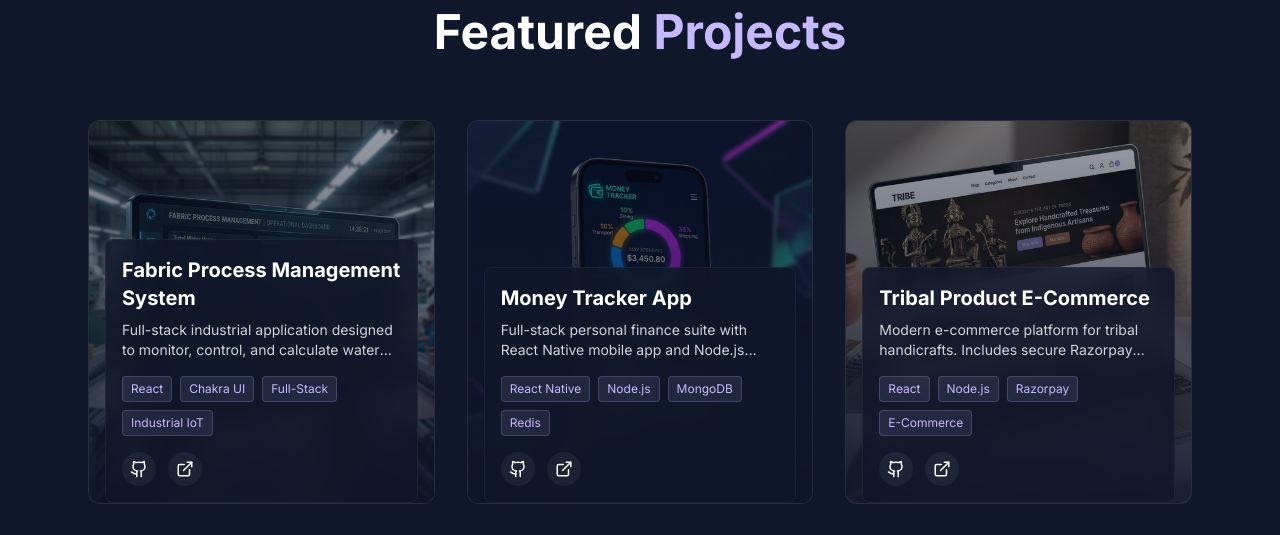
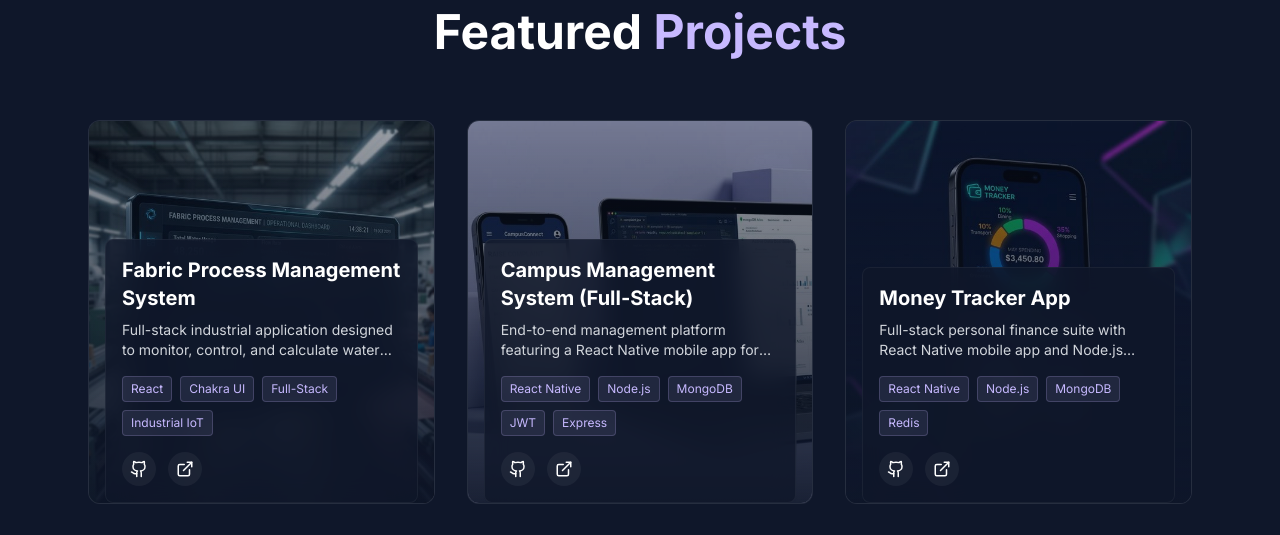
Before and after one commit to 2009Dhinesh/portfolio, a React (Vite) app: page / in a window 1280 px wide. Shown: the part 2980-3515 px from the top of the page. Built offline with nearby package versions, Linux system fonts and the light colour scheme.

Commit message:
Finalize portfolio projects: Fabric Dashboard, CMS Full-Stack, and professional 3D mockups

```diff
--- a/src/constants/index.js
+++ b/src/constants/index.js
@@ -34,6 +34,13 @@ export const projects = [
     image: "/project-fabric.png",
     github: "https://github.com/2009Dhinesh/Fabric",
     tags: ["React", "Chakra UI", "Full-Stack", "Industrial IoT"]
+  },
+  {
+    title: "Campus Management System (Full-Stack)",
+    description: "End-to-end management platform featuring a React Native mobile app for students/staff and a robust Node.js/Express API. Includes role-based access, automated complaint tracking, and academic programme management.",
+    image: "/project-cms.png",
+    github: "https://github.com/2009Dhinesh/FrontEnd-CMS",
+    tags: ["React Native", "Node.js", "MongoDB", "JWT", "Express"]
   },
   {
     title: "Money Tracker App",
```
Also changed, not shown: public/project-cms.png (added).
